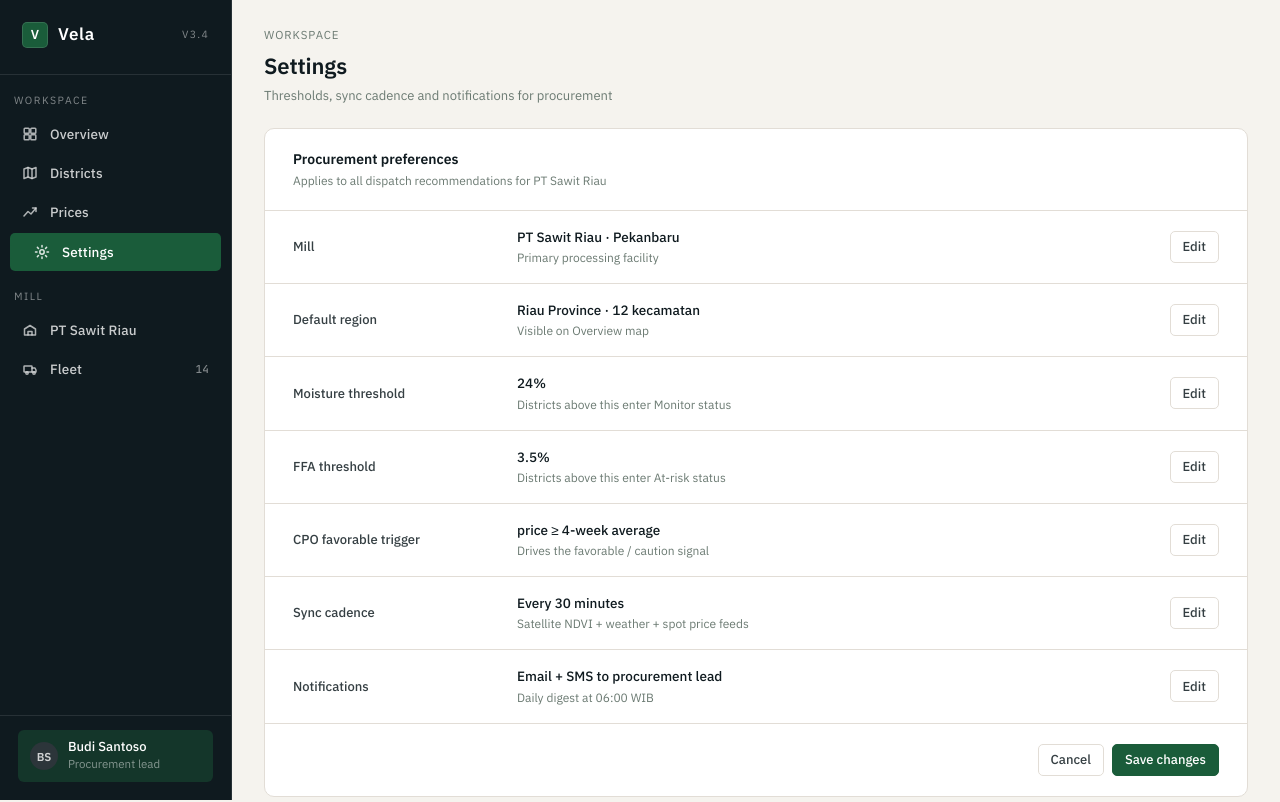
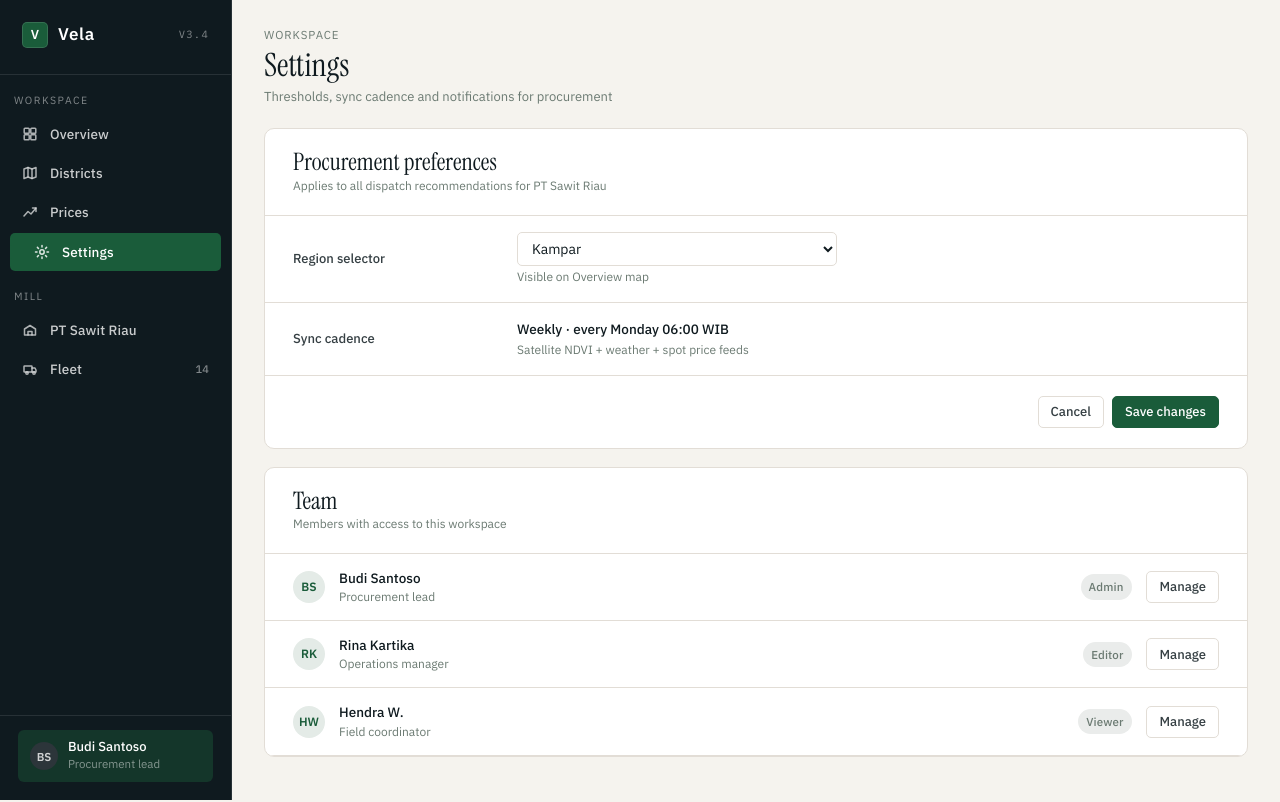
Before and after one commit to keananwongso/vela, a Next.js app: page /settings in a window 1280 px wide. Shown: the top 802 px of the page. Built offline with nearby package versions, Linux system fonts and the light colour scheme.

Commit message:
Refine Vela dashboard brand typography and controls

```diff
--- a/app/(dashboard)/overview/page.tsx
+++ b/app/(dashboard)/overview/page.tsx
@@ -27,7 +27,7 @@ export default function OverviewPage() {
         <div>
           <div className="crumb">Riau Province · Week 17 · Apr 15 – Apr 21, 2026</div>
           <h1 className="page-title">Procurement overview</h1>
-          <div className="page-sub">Dispatch decisions for 12 kecamatan · last sync 14 minutes ago</div>
+          <div className="page-sub">Dispatch decisions for 5 kecamatan · last sync 14 minutes ago</div>
         </div>
         <div className="topbar-actions">
           <button className="btn">
--- a/app/(dashboard)/settings/page.tsx
+++ b/app/(dashboard)/settings/page.tsx
@@ -1,14 +1,6 @@
+import { DISTRICTS } from '@/lib/data';
+
 export default function SettingsPage() {
-  const rows = [
-    { label: 'Mill', val: 'PT Sawit Riau · Pekanbaru', sub: 'Primary processing facility' },
-    { label: 'Default region', val: 'Riau Province · 12 kecamatan', sub: 'Visible on Overview map' },
-    { label: 'Moisture threshold', val: '24%', sub: 'Districts above this enter Monitor status' },
-    { label: 'FFA threshold', val: '3.5%', sub: 'Districts above this enter At-risk status' },
-    { label: 'CPO favorable trigger', val: 'price ≥ 4-week average', sub: 'Drives the favorable / caution signal' },
-    { label: 'Sync cadence', val: 'Every 30 minutes', sub: 'Satellite NDVI + weather + spot price feeds' },
-    { label: 'Notifications', val: 'Email + SMS to procurement lead', sub: 'Daily digest at 06:00 WIB' },
-  ];
-
   return (
     <>
       <div className="topbar">
@@ -21,32 +13,35 @@ export default function SettingsPage() {
 
       <section className="section">
         <div style={{ padding: '20px 28px', borderBottom: '1px solid var(--border)' }}>
-          <h2 style={{ margin: 0, fontSize: 14, fontWeight: 600 }}>Procurement preferences</h2>
+          <h2 style={{ margin: 0, fontFamily: 'var(--font-display)', fontSize: 24, fontWeight: 400, lineHeight: 1.05 }}>
+            Procurement preferences
+          </h2>
           <div style={{ fontSize: 12, color: 'var(--muted)', marginTop: 2 }}>
             Applies to all dispatch recommendations for PT Sawit Riau
           </div>
         </div>
 
-        {rows.map((row, i) => (
-          <div
-            key={i}
-            style={{
-              display: 'grid',
-              gridTemplateColumns: '200px 1fr auto',
-              gap: 24,
-              padding: '16px 28px',
-              borderBottom: '1px solid var(--border)',
-              alignItems: 'center',
-            }}
-          >
-            <div style={{ fontSize: 13, fontWeight: 500, color: 'color-mix(in srgb, var(--ink) 84%, var(--surface))' }}>{row.label}</div>
-            <div>
-              <div style={{ fontSize: 13.5, fontWeight: 500 }}>{row.val}</div>
-              <div style={{ fontSize: 12, color: 'var(--muted)', marginTop: 2 }}>{row.sub}</div>
-            </div>
-            <button className="btn">Edit</button>
+        <div className="settings-row">
+          <div className="settings-label">Region selector</div>
+          <div>
+            <select className="settings-control" defaultValue="kampar">
+              {DISTRICTS.map((district) => (
+                <option key={district.id} value={district.id}>
+                  {district.name}
+                </option>
+              ))}
+            </select>
+            <div className="settings-help">Visible on Overview map</div>
           </div>
-        ))}
+        </div>
+
+        <div className="settings-row">
+          <div className="settings-label">Sync cadence</div>
+          <div>
+            <div style={{ fontSize: 13.5, fontWeight: 500 }}>Weekly · every Monday 06:00 WIB</div>
+            <div className="settings-help">Satellite NDVI + weather + spot price feeds</div>
+          </div>
+        </div>
 
         <div style={{ padding: '20px 28px', display: 'flex', justifyContent: 'flex-end', gap: 8 }}>
           <button className="btn">Cancel</button>
@@ -56,7 +51,9 @@ export default function SettingsPage() {
 
       <section className="section">
         <div style={{ padding: '20px 28px', borderBottom: '1px solid var(--border)' }}>
-          <h2 style={{ margin: 0, fontSize: 14, fontWeight: 600 }}>Team</h2>
+          <h2 style={{ margin: 0, fontFamily: 'var(--font-display)', fontSize: 24, fontWeight: 400, lineHeight: 1.05 }}>
+            Team
+          </h2>
           <div style={{ fontSize: 12, color: 'var(--muted)', marginTop: 2 }}>
             Members with access to this workspace
           </div>
--- a/app/globals.css
+++ b/app/globals.css
@@ -1,7 +1,9 @@
-@import url('https://fonts.googleapis.com/css2?family=IBM+Plex+Sans:wght@400;500;600&family=JetBrains+Mono:wght@400;500;600&display=swap');
 @import "tailwindcss";
 
 :root {
+  --font-display: 'Instrument Serif', serif;
+  --font-sans: 'IBM Plex Sans', system-ui, sans-serif;
+  --font-mono: 'IBM Plex Mono', monospace;
   --ink:     #0F1A1F;
   --brand:   #1A5C3A;
   --canvas:  #F5F3EE;
@@ -21,7 +23,7 @@
 html, body { margin: 0; padding: 0; height: 100%; }
 
 body {
-  font-family: 'IBM Plex Sans', system-ui, sans-serif;
+  font-family: var(--font-sans);
   font-size: 14px;
   color: var(--ink);
   background: var(--canvas);
@@ -31,7 +33,7 @@ body {
 }
 
 .mono {
-  font-family: 'JetBrains Mono', monospace;
+  font-family: var(--font-mono);
   font-feature-settings: "zero";
 }
 
@@ -84,6 +86,7 @@ body {
 .sidebar-brand .tag {
   margin-left: auto;
   color: color-mix(in srgb, var(--surface) 48%, transparent);
+  font-family: var(--font-mono);
   font-size: 10.5px;
   letter-spacing: 0.12em;
   text-transform: uppercase;
@@ -137,7 +140,7 @@ body {
   margin-left: auto;
   font-size: 11px;
   color: color-mix(in srgb, var(--surface) 48%, transparent);
-  font-family: 'JetBrains Mono', monospace;
+  font-family: var(--font-mono);
 }
 
 .sidebar-foot {
@@ -186,9 +189,11 @@ body {
   margin-bottom: 6px;
 }
 .page-title {
-  font-size: 22px;
-  font-weight: 600;
-  letter-spacing: -0.005em;
+  font-family: var(--font-display);
+  font-size: 32px;
+  font-weight: 400;
+  letter-spacing: 0;
+  line-height: 1.05;
   margin: 0;
   color: var(--ink);
 }
@@ -252,6 +257,7 @@ body {
   text-transform: uppercase;
 }
 .kpi .val {
+  font-family: var(--font-mono);
   font-size: 22px;
   font-weight: 600;
   margin-top: 4px;
@@ -290,9 +296,11 @@ body {
 }
 .section-head h2 {
   margin: 0;
-  font-size: 14px;
-  font-weight: 600;
+  font-family: var(--font-display);
+  font-size: 24px;
+  font-weight: 400;
   letter-spacing: 0;
+  line-height: 1.05;
   color: var(--ink);
 }
 .section-head .meta {
@@ -408,7 +416,7 @@ body {
 }
 .map-callout .callout-row:last-child { border-bottom: 0; }
 .map-callout .callout-val {
-  font-family: 'JetBrains Mono', monospace;
+  font-family: var(--font-mono);
   color: var(--ink);
 }
 .map-callout .callout-sub {
@@ -539,7 +547,7 @@ body {
   color: var(--muted);
 }
 .rec-card .mini .num {
-  font-family: 'JetBrains Mono', monospace;
+  font-family: var(--font-mono);
   color: var(--ink);
   font-size: 13px;
   font-weight: 500;
@@ -566,7 +574,7 @@ body {
   font-size: 28px;
   font-weight: 600;
   letter-spacing: -0.01em;
-  font-family: 'JetBrains Mono', monospace;
+  font-family: var(--font-mono);
 }
 .chart-stat .unit { color: var(--muted); font-size: 13px; }
 .chart-stat .delta { font-size: 12.5px; font-weight: 500; }
@@ -624,3 +632,50 @@ body {
 }
 .data-table tbody tr td:first-child { padding-left: 18px; font-weight: 600; color: var(--ink); }
 .data-table tbody tr td:last-child { padding-right: 18px; }
+
+/* Settings */
+.settings-row {
+  display: grid;
+  grid-template-columns: 200px 1fr;
+  gap: 24px;
+  padding: 16px 28px;
+  border-bottom: 1px solid var(--border);
+  align-items: center;
+}
+.settings-label {
+  font-size: 13px;
+  font-weight: 500;
+  color: color-mix(in srgb, var(--ink) 84%, var(--surface));
+}
+.settings-control {
+  width: min(100%, 320px);
+  height: 34px;
+  border: 1px solid var(--border);
+  border-radius: 5px;
+  background: var(--surface);
+  color: var(--ink);
+  font: inherit;
+  padding: 0 10px;
+}
+.settings-help {
+  font-size: 12px;
+  color: var(--muted);
+  margin-top: 2px;
+}
+
+@media (max-width: 1024px) {
+  .kpi-row {
+    grid-template-columns: repeat(2, 1fr);
+  }
+
+  .kpi:nth-child(2) {
+    border-right: 0;
+  }
+}
+
+@media (max-width: 768px) {
+  .settings-row {
+    grid-template-columns: 1fr;
+    gap: 8px;
+  }
+}
--- a/app/layout.tsx
+++ b/app/layout.tsx
@@ -1,5 +1,25 @@
 import type { Metadata } from 'next';
+import { IBM_Plex_Mono, IBM_Plex_Sans, Instrument_Serif } from 'next/font/google';
 import './globals.css';
+
+const ibmPlexSans = IBM_Plex_Sans({
+  subsets: ['latin'],
+  weight: ['400', '500', '600'],
+  variable: '--font-sans',
+});
+
+const ibmPlexMono = IBM_Plex_Mono({
+  subsets: ['latin'],
+  weight: ['400', '500'],
+  variable: '--font-mono',
+});
+
+const instrumentSerif = Instrument_Serif({
+  subsets: ['latin'],
+  weight: ['400'],
+  style: ['normal', 'italic'],
+  variable: '--font-display',
+});
 
 export const metadata: Metadata = {
   title: 'Vela — Procurement Intelligence',
@@ -9,7 +29,9 @@ export const metadata: Metadata = {
 export default function RootLayout({ children }: { children: React.ReactNode }) {
   return (
     <html lang="en">
-      <body>{children}</body>
+      <body className={`${ibmPlexSans.variable} ${ibmPlexMono.variable} ${instrumentSerif.variable}`}>
+        {children}
+      </body>
     </html>
   );
 }
--- a/components/chart.tsx
+++ b/components/chart.tsx
@@ -110,7 +110,7 @@ export default function PriceChart({ series = CPO_SERIES }: { series?: CpoPoint[
         {ticks.map((v) => (
           <g key={v}>
             <line x1={PAD_L} y1={yFn(v)} x2={W - PAD_R} y2={yFn(v)} stroke="var(--border)" strokeWidth="1" />
-            <text x={PAD_L - 10} y={yFn(v) + 4} textAnchor="end" fontSize="11" fill="var(--muted)" fontFamily="JetBrains Mono, monospace">
+            <text x={PAD_L - 10} y={yFn(v) + 4} textAnchor="end" fontSize="11" fill="var(--muted)" fontFamily="var(--font-mono)">
               {fmt(v)}
             </text>
           </g>
@@ -151,7 +151,7 @@ export default function PriceChart({ series = CPO_SERIES }: { series?: CpoPoint[
                 />
                 <g transform={`translate(${xFn(i)},${yFn(p.price) - 14})`}>
                   <rect x="-32" y="-18" width="64" height="20" rx="4" fill="var(--ink)" />
-                  <text textAnchor="middle" y="-4" fontSize="11" fill="var(--surface)" fontFamily="JetBrains Mono, monospace" fontWeight="500">
+                  <text textAnchor="middle" y="-4" fontSize="11" fill="var(--surface)" fontFamily="var(--font-mono)" fontWeight="500">
                     {fmt(p.price)}
                   </text>
                 </g>
```
Also changed, not shown: app/(dashboard)/prices/page.tsx (+15 -3 lines), 1 other file (tests, documents, lock files or other folders).
